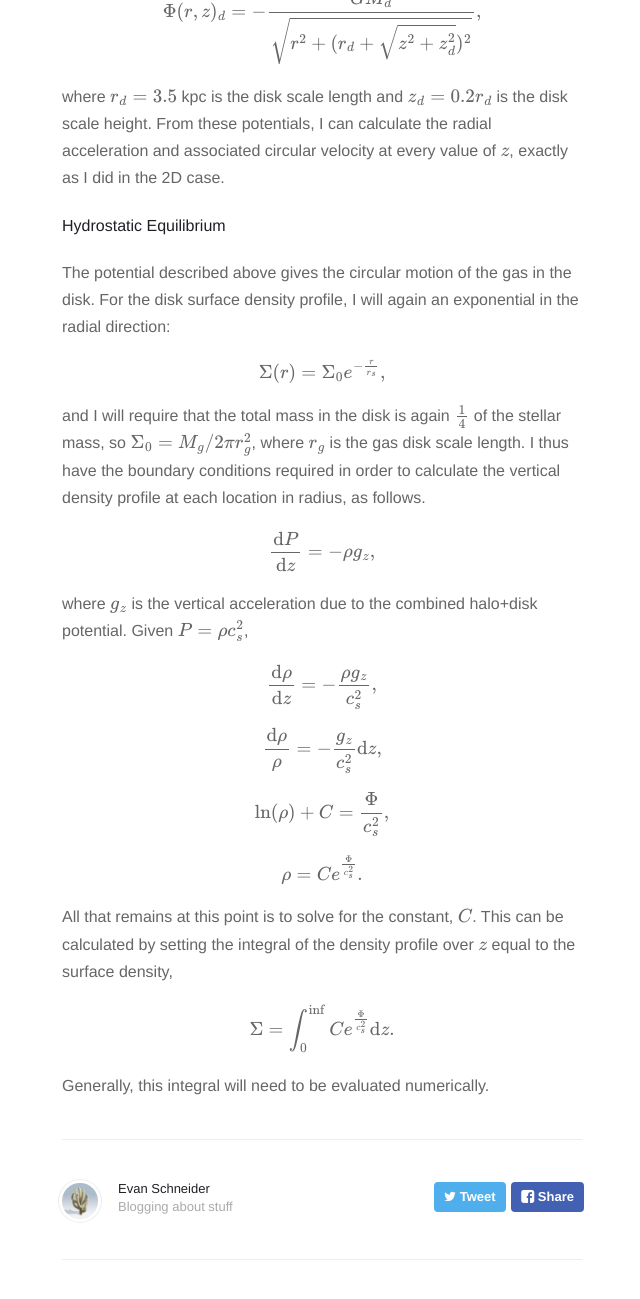
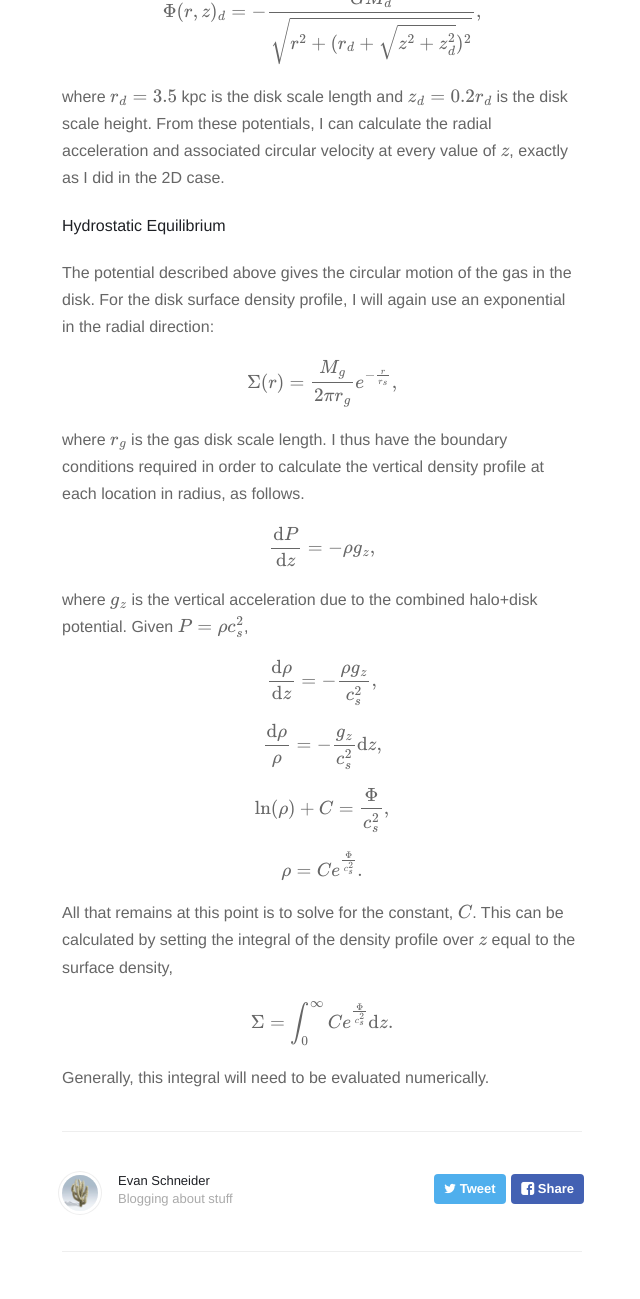
Before and after one commit to evaneschneider/site, a Jekyll site: the page built from _posts/2017-2-22-Milky-Way-3D.markdown, in a window 1280 px wide and 1400 px high, scrolled down 918 px. Shown: the top 1299 px of the window, without its empty margins (318-958 px from the left). Built offline with Jekyll 4.4.1, drawn with Linux system fonts in a browser that asks for light colours; nearby versions of some CDN libraries; formulas are drawn with MathJax 3.

Commit message:
minor changes

```diff
--- a/_posts/2017-2-22-Milky-Way-3D.markdown
+++ b/_posts/2017-2-22-Milky-Way-3D.markdown
@@ -33,14 +33,12 @@ of $$z$$, exactly as I did in the 2D case.
 **Hydrostatic Equilibrium**
 
 The potential described above gives the circular motion of the gas in the disk. For the
-disk surface density profile, I will again an exponential in the radial direction:
+disk surface density profile, I will again use an exponential in the radial direction:
 
-$$\Sigma(r) = \Sigma_{0} e^{-\frac{r}{r_{s}}},$$
+$$\Sigma(r) = \frac{M_{g}}{2\pi r_{g}} e^{-\frac{r}{r_{s}}},$$
 
-and I will require that the total mass in the disk is again $$\frac{1}{4}$$ of the stellar mass, so
-$$\Sigma_{0} = M_{g} / 2\pi r_{g}^2$$, where $$r_{g}$$ is the gas disk scale length. I
-thus have the boundary conditions required in order to calculate the vertical density profile at each
-location in radius, as follows.
+where $$r_{g}$$ is the gas disk scale length. I thus have the boundary conditions required in order to
+calculate the vertical density profile at each location in radius, as follows.
 
 $$\frac{\mathrm{d}P}{\mathrm{d}z} = -\rho g_{z},$$
 
@@ -57,6 +55,6 @@ $$\rho = C e^{\frac{\Phi}{c_{s}^2}}.$$
 All that remains at this point is to solve for the constant, $$C$$. This can be calculated by setting the integral
 of the density profile over $$z$$ equal to the surface density,
 
-$$\Sigma = \int_{0}^{\inf} C e^{\frac{\Phi}{c_{s}^2}} \mathrm{d}z.$$
+$$\Sigma = \int_{0}^{\infty} C e^{\frac{\Phi}{c_{s}^2}} \mathrm{d}z.$$
 
 Generally, this integral will need to be evaluated numerically.
```
Also changed, not shown: 1 other file.
